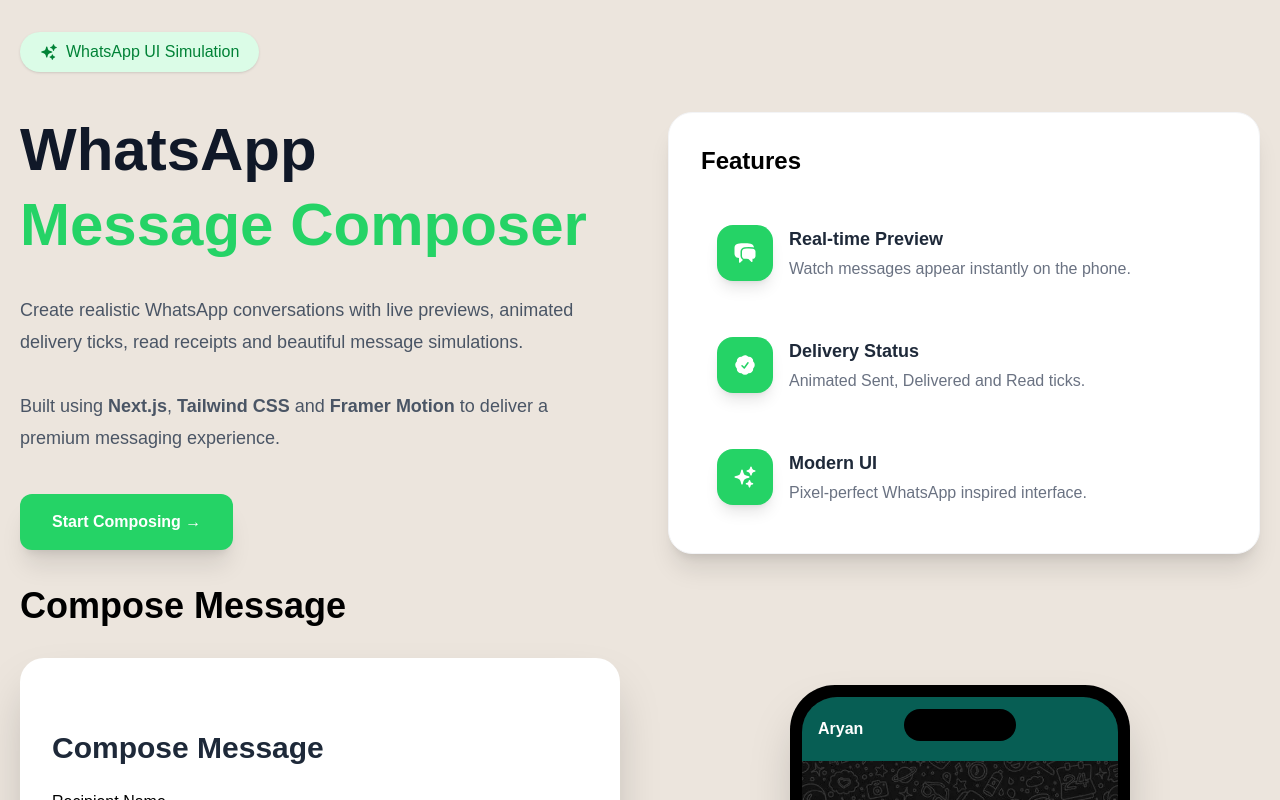
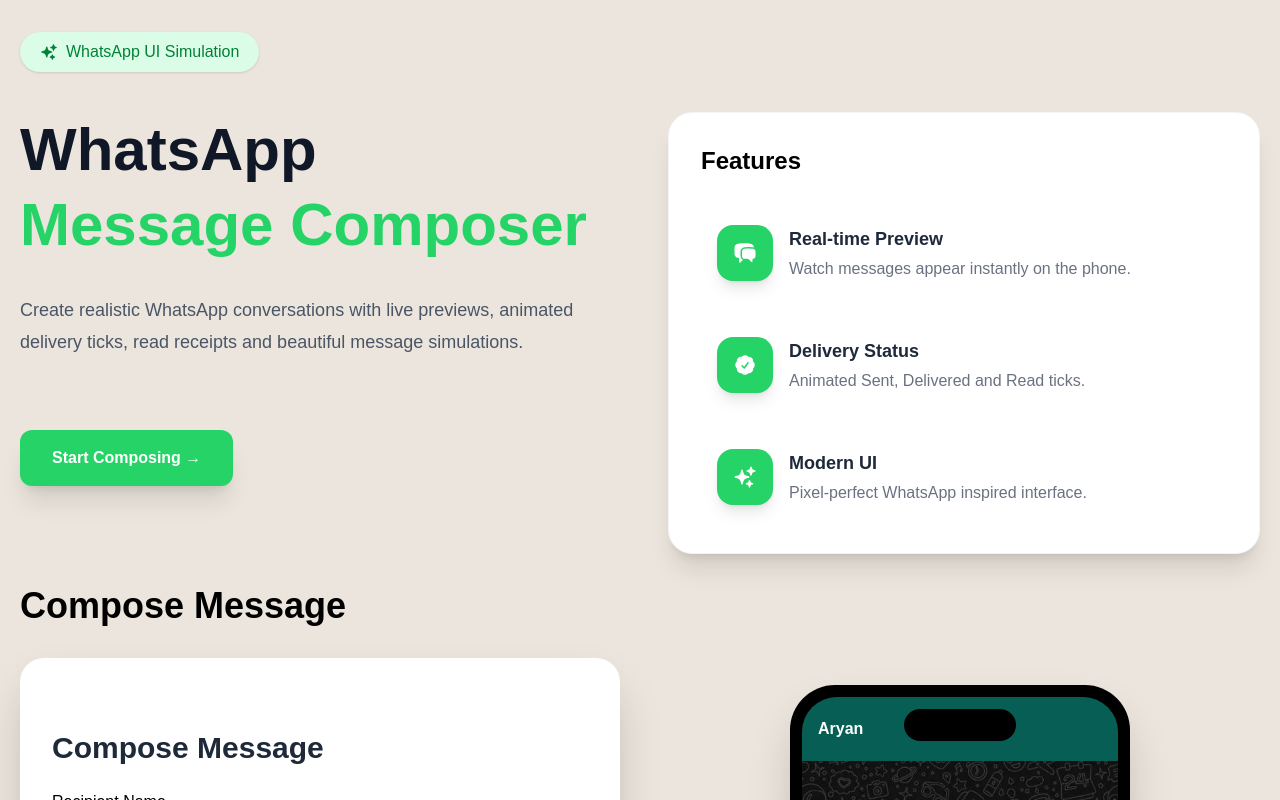
Before and after one commit to PiyushXcode/wa-composer, a Next.js app: page /form in a window 1280 px wide. Shown: the top 800 px of the page. Built offline with nearby package versions, Linux system fonts and the light colour scheme.

Commit message:
remoced the tools

```diff
--- a/src/app/components/ComposerHero.jsx
+++ b/src/app/components/ComposerHero.jsx
@@ -88,11 +88,6 @@ export default function ComposerHero() {
 
             <br />
             <br />
-
-            Built using <b>Next.js</b>,
-            <b> Tailwind CSS</b> and
-            <b> Framer Motion</b> to deliver a premium
-            messaging experience.
           </motion.p>
 
           <motion.button
```
